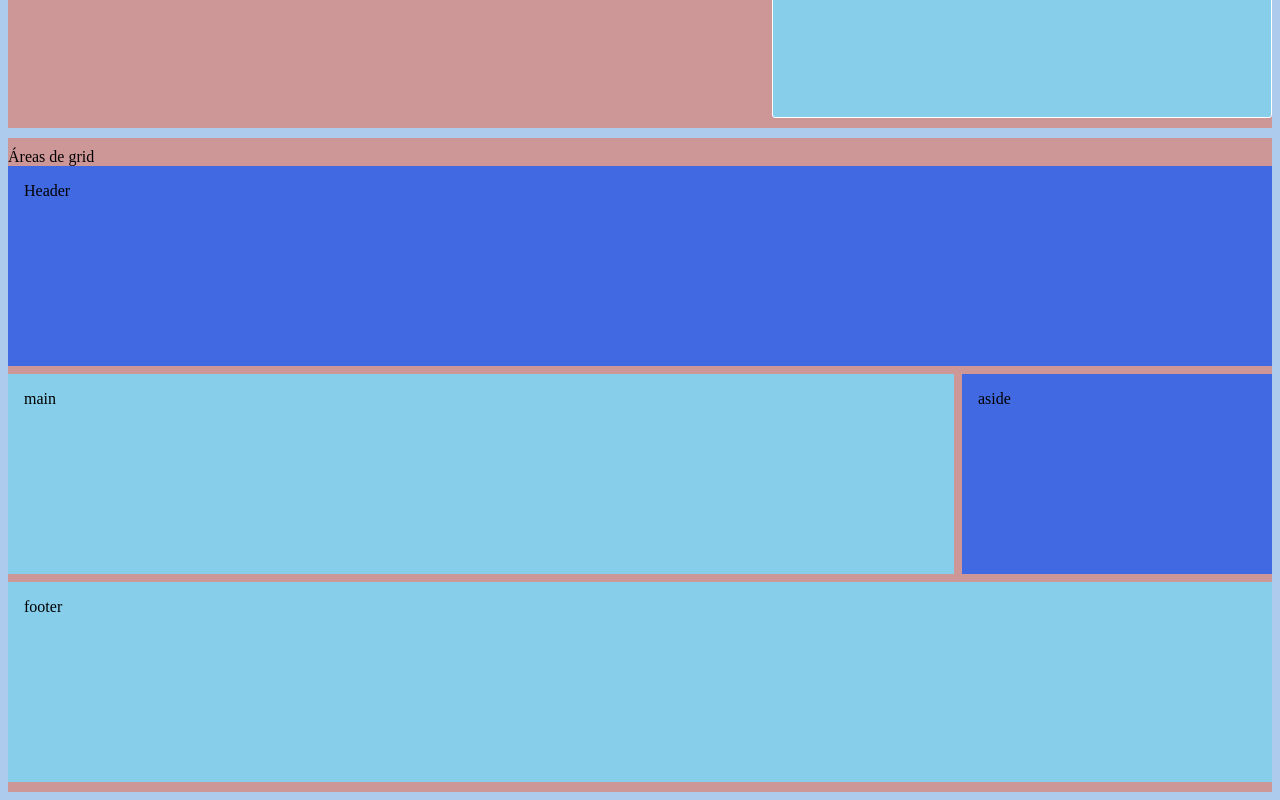
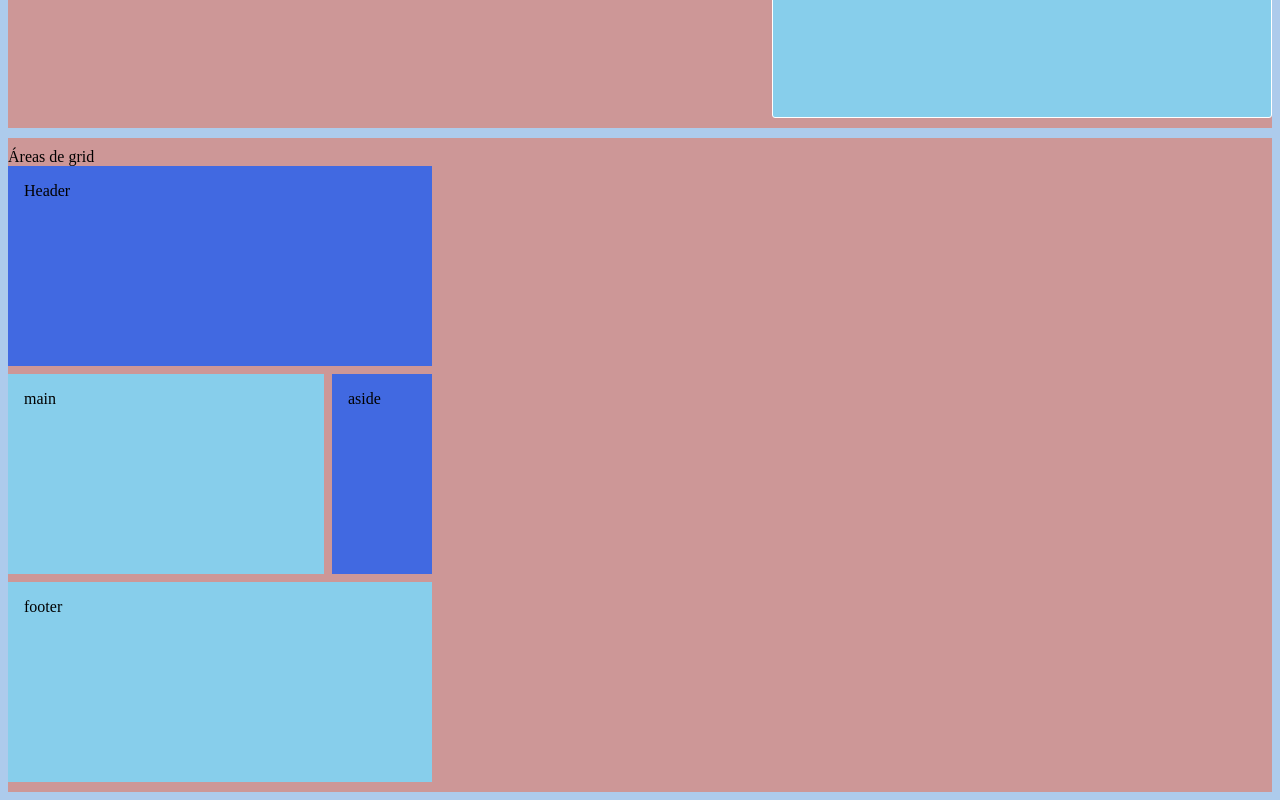
Before and after one commit to tindao02/explorer, a plain HTML site: page Grid/index.html in a window 1280 px wide. Shown: the part 4376-5176 px from the top of the page. Drawn offline with Linux system fonts and the light colour scheme.

Commit message:
auto-fill auto-fit

```diff
--- a/Grid/style.css
+++ b/Grid/style.css
@@ -210,7 +210,8 @@ section + section {
 @media (min-width: 768px) {
     .areas {
         display: grid;
-        grid-template-columns: repeat(4, 1fr);
+        /* grid-template-columns: repeat(auto-fill, 100px); */
+        grid-template-columns: repeat(auto-fit, 100px);
         grid-auto-rows: 200px;
         gap: .5rem;
 
```
